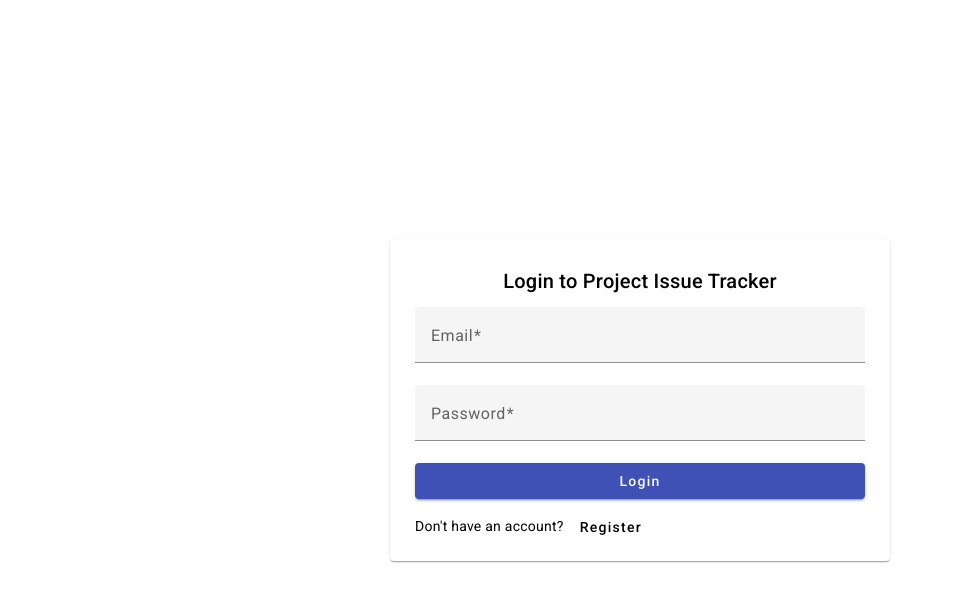
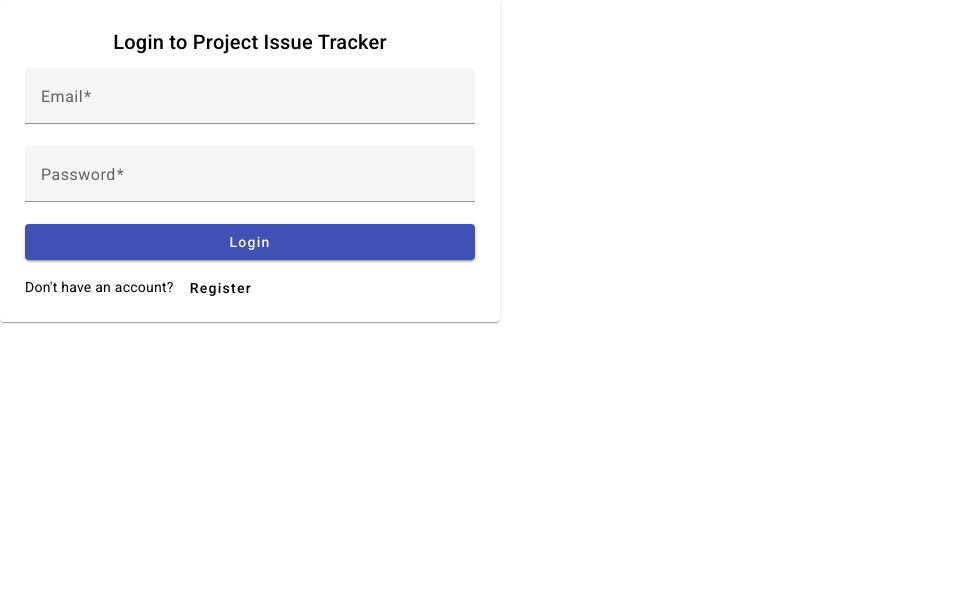
Before and after one commit to binit7711/ProjectIssueTracker, an Angular app: page /login in a window 1280 px wide. Shown: the top 602 px of the page, without its empty margins (0-954 px from the left). Built offline with nearby package versions, Linux system fonts and the light colour scheme.

Commit message:
added minimal routes setup

```diff
--- a/src/app/app.component.html
+++ b/src/app/app.component.html
@@ -1,3 +1,4 @@
-<div class="login">
+<!-- <div class="login">
   <app-login></app-login>
-</div>
+</div> -->
+<router-outlet></router-outlet>
--- a/src/app/app.component.ts
+++ b/src/app/app.component.ts
@@ -1,13 +1,14 @@
 import { Component } from '@angular/core';
 import { CommonModule } from '@angular/common';
 import { LoginComponent } from './components/auth/login/login.component';
+import { RouterModule } from '@angular/router';
 
 @Component({
   selector: 'app-root',
   standalone: true,
   templateUrl: './app.component.html',
   styleUrls: ['./app.component.scss'],
-  imports: [CommonModule, LoginComponent],
+  imports: [CommonModule, LoginComponent, RouterModule],
 })
 export class AppComponent {
   title = 'ProjectIssueTracker';
--- a/src/app/app.config.ts
+++ b/src/app/app.config.ts
@@ -1,6 +1,8 @@
 import { ApplicationConfig } from '@angular/core';
 import { provideAnimations } from '@angular/platform-browser/animations';
+import { provideRouter } from '@angular/router';
+import { routes } from './app.route';
 
 export const appConfig: ApplicationConfig = {
-  providers: [provideAnimations()]
+  providers: [provideAnimations(), provideRouter(routes)],
 };
--- a/src/app/app.route.ts
+++ b/src/app/app.route.ts
@@ -0,0 +1,16 @@
+import { Router, Routes } from '@angular/router';
+import { HomeComponent } from './components/home/home.component';
+import { LoginComponent } from './components/auth/login/login.component';
+import { RegisterComponent } from './components/auth/register/register.component';
+
+export const routes: Routes = [
+  { path: '', redirectTo: 'login', pathMatch: 'full' },
+  { path: 'home', component: HomeComponent, pathMatch: 'full' },
+  { path: 'login', component: LoginComponent, pathMatch: 'full' },
+  {
+    path: 'register',
+    component: RegisterComponent,
+    canActivate: [],
+    pathMatch: 'full',
+  },
+];
```
